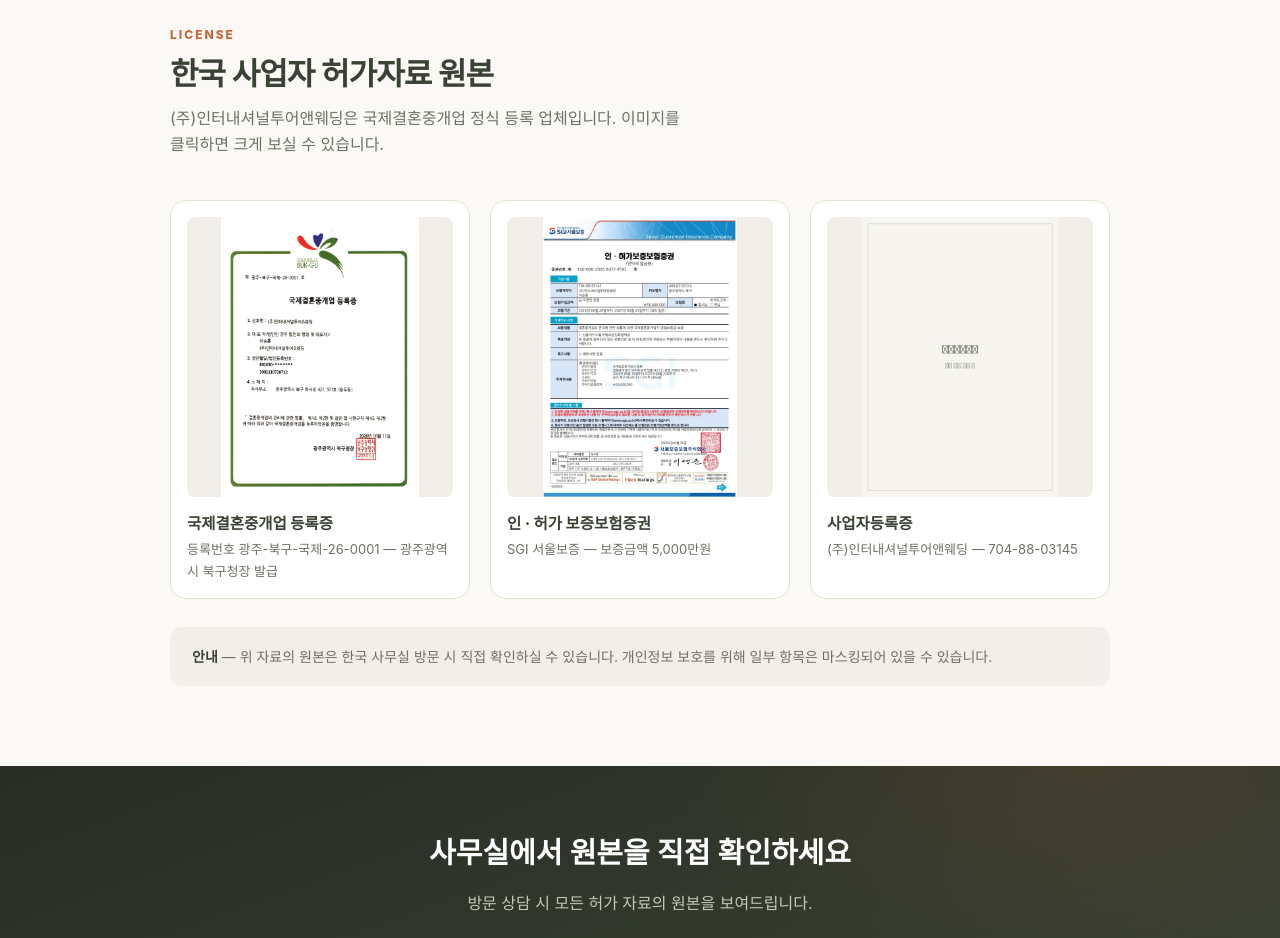
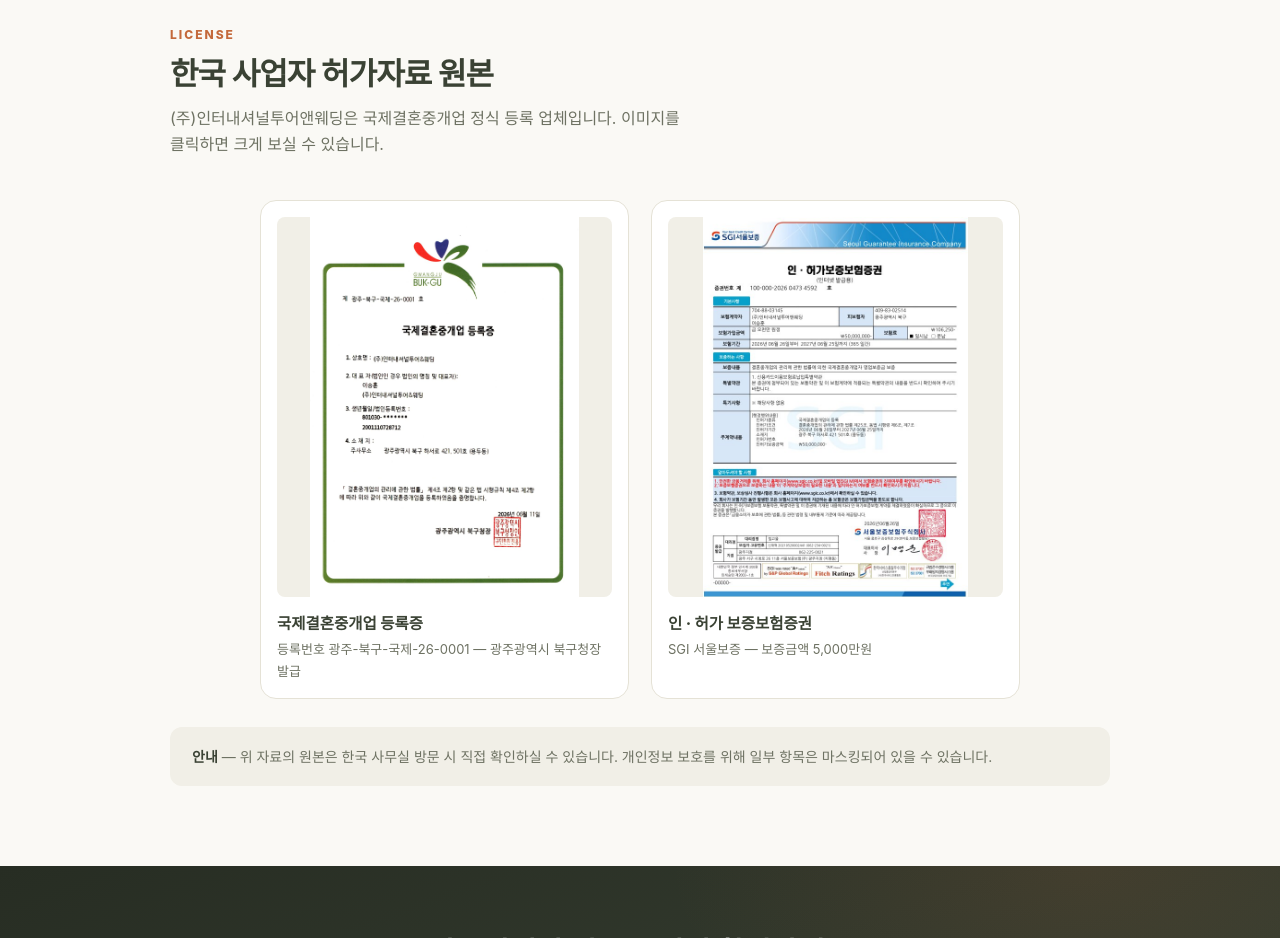
Before and after one commit to Jeongdonghwan/viet_prj, a Flask app: page /license in a window 1280 px wide. Shown: the part 367-1305 px from the top of the page. Run offline with Flask 3, Linux system fonts and the light colour scheme; some web fonts are replaced.

Commit message:
허가자료 페이지 2종 구성으로 정리 (사업자등록증 제외, 스캔 확대)

```diff
--- a/app/static/css/main.css
+++ b/app/static/css/main.css
@@ -308,10 +308,10 @@ footer.site .links a{color:#CBD1BE;font-weight:600}
 /* ============================================================
    허가자료 (.pg-license)
    ============================================================ */
-.lic-grid{display:grid;grid-template-columns:repeat(3,1fr);gap:20px}
+.lic-grid{display:grid;grid-template-columns:repeat(2,1fr);gap:22px;max-width:760px;margin:0 auto}
 .lic-item{background:#fff;border:1px solid var(--line);border-radius:16px;padding:16px;transition:transform .3s,box-shadow .3s}
 .lic-item:hover{transform:translateY(-6px);box-shadow:0 16px 36px rgba(44,48,36,.1)}
-.lic-item .scan{height:280px;border-radius:8px;overflow:hidden;background:var(--bg-warm);display:flex;align-items:center;justify-content:center}
+.lic-item .scan{height:380px;border-radius:8px;overflow:hidden;background:var(--bg-warm);display:flex;align-items:center;justify-content:center}
 .lic-item .scan img{width:100%;height:100%;object-fit:contain}
 .lic-item h3{font-size:15.5px;font-weight:800;color:var(--brand);margin-top:14px}
 .lic-item p{font-size:13px;color:var(--ink-soft);margin-top:3px}
--- a/app/templates/license.html
+++ b/app/templates/license.html
@@ -1,6 +1,6 @@
 {% extends "base.html" %}
 {% block title %}허가자료 — {{ site.brand_ko }}{% endblock %}
-{% block meta_desc %}{{ site.company_kr }} 허가자료 원본 공개 — 국제결혼중개업 등록증({{ site.broker_no }}), 인·허가보증보험증권, 사업자등록증.{% endblock %}
+{% block meta_desc %}{{ site.company_kr }} 허가자료 원본 공개 — 국제결혼중개업 등록증({{ site.broker_no }}), 인·허가보증보험증권.{% endblock %}
 {% block body_class %}pg-license{% endblock %}
 
 {% block content %}
@@ -20,7 +20,6 @@
       {% set certs = [
         ('kr-cert-01.jpg', '국제결혼중개업 등록증', '등록번호 ' + site.broker_no + ' — 광주광역시 북구청장 발급'),
         ('kr-cert-02.jpg', '인 · 허가 보증보험증권', 'SGI 서울보증 — 보증금액 5,000만원'),
-        ('kr-cert-03.jpg', '사업자등록증', site.company_kr + ' — ' + site.biz_no),
       ] %}
       {% for img, title, desc in certs %}
       <div class="lic-item rv{% if loop.index0 == 1 %} rv-d1{% elif loop.index0 == 2 %} rv-d2{% endif %}">
```
Also changed, not shown: app/static/img/kr-cert-03.jpg (deleted).
